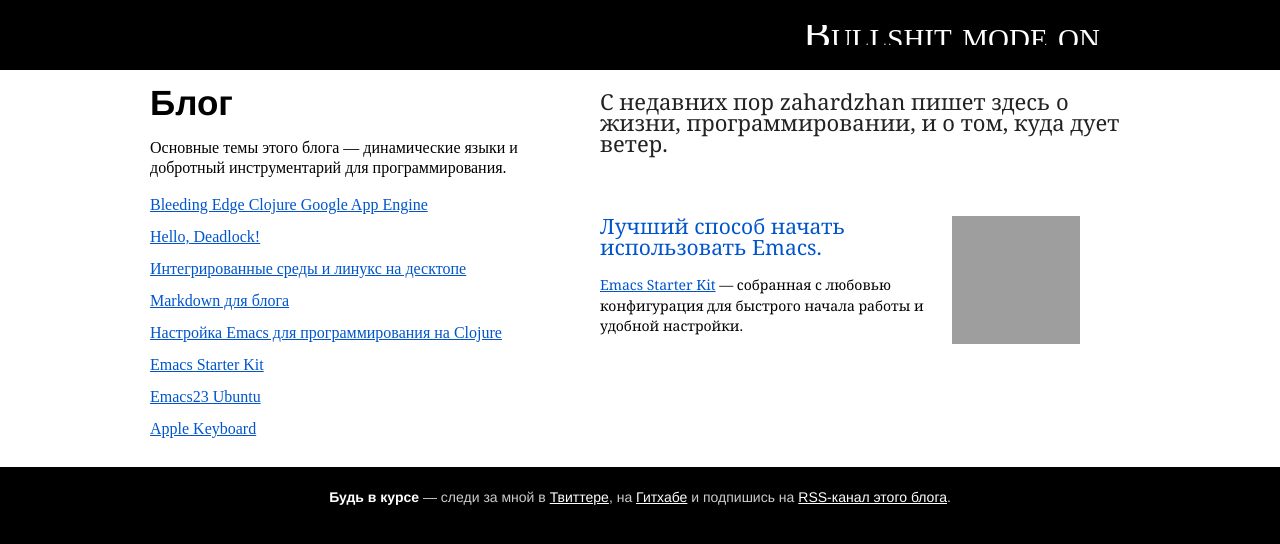
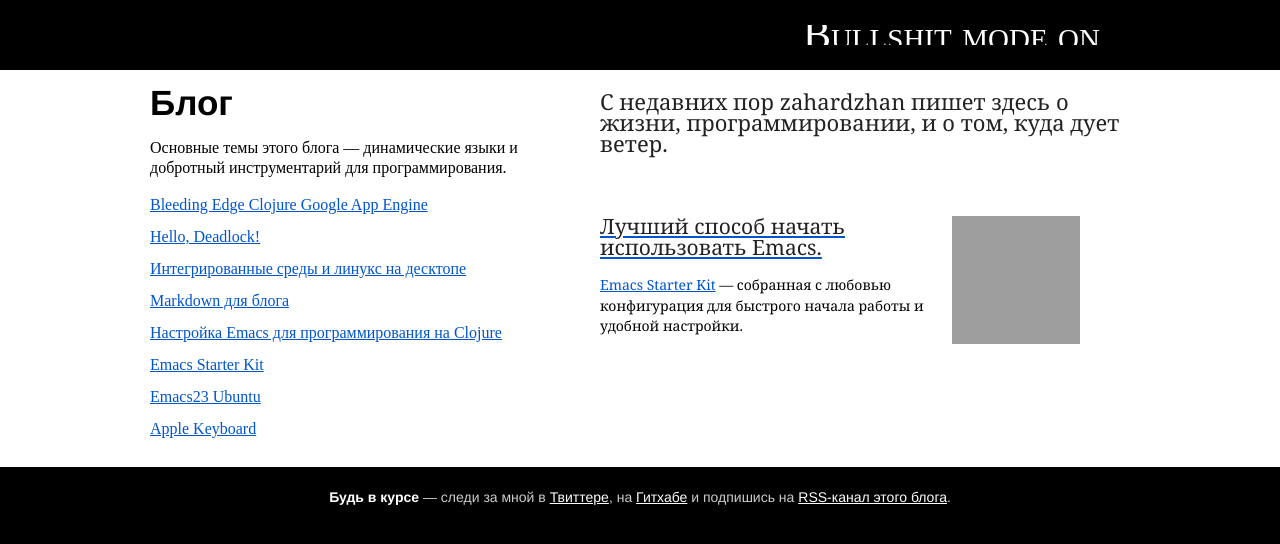
Before and after one commit to zahardzhan/zahardzhan.github.com, a Jekyll site: the page built from index.html, in a window 1280 px wide. Shown: the top 544 px of the page. Built offline with Jekyll 4.4.1, drawn with Linux system fonts in a browser that asks for light colours; grey boxes are pictures that could not be loaded.

Commit message:
img h2 a

```diff
--- a/css/screen.css
+++ b/css/screen.css
@@ -72,7 +72,7 @@
 }
 div.project {margin-bottom: 35px;}
 div.project h2 {line-height: 1,3em; color: #222; font-weight: normal;}
-div.project h2 a {text-decoration: none;}
+div.project a > h2 {text-decoration: none;}
 
 article.post {
     line-height: 130%;
--- a/index.html
+++ b/index.html
@@ -21,11 +21,11 @@
 
   <div class="projects">
     <div class="project">
-      <img src="http://download.savannah.gnu.org/releases/emacs/icons/emacs6-128.png"
-           href="/2010/emacs-starter-kit.html"
-           alt="Emacs Starter Kit" align="right"
-           width="128" height="128" border="0">
-      <h2><a href="/2010/emacs-starter-kit.html">Лучший способ начать использовать Emacs.</a></h2>
+      <a href="/2010/emacs-starter-kit.html">
+        <img src="http://download.savannah.gnu.org/releases/emacs/icons/emacs6-128.png"
+             alt="Emacs Starter Kit" align="right"
+             width="128" height="128" border="0"></a>
+      <a href="/2010/emacs-starter-kit.html"><h2>Лучший способ начать использовать Emacs.</h2></a>
       <a href="http://github.com/technomancy/emacs-starter-kit">Emacs Starter Kit</a> &mdash; собранная с любовью конфигурация для быстрого начала работы и удобной настройки.
     </div>
 
```
